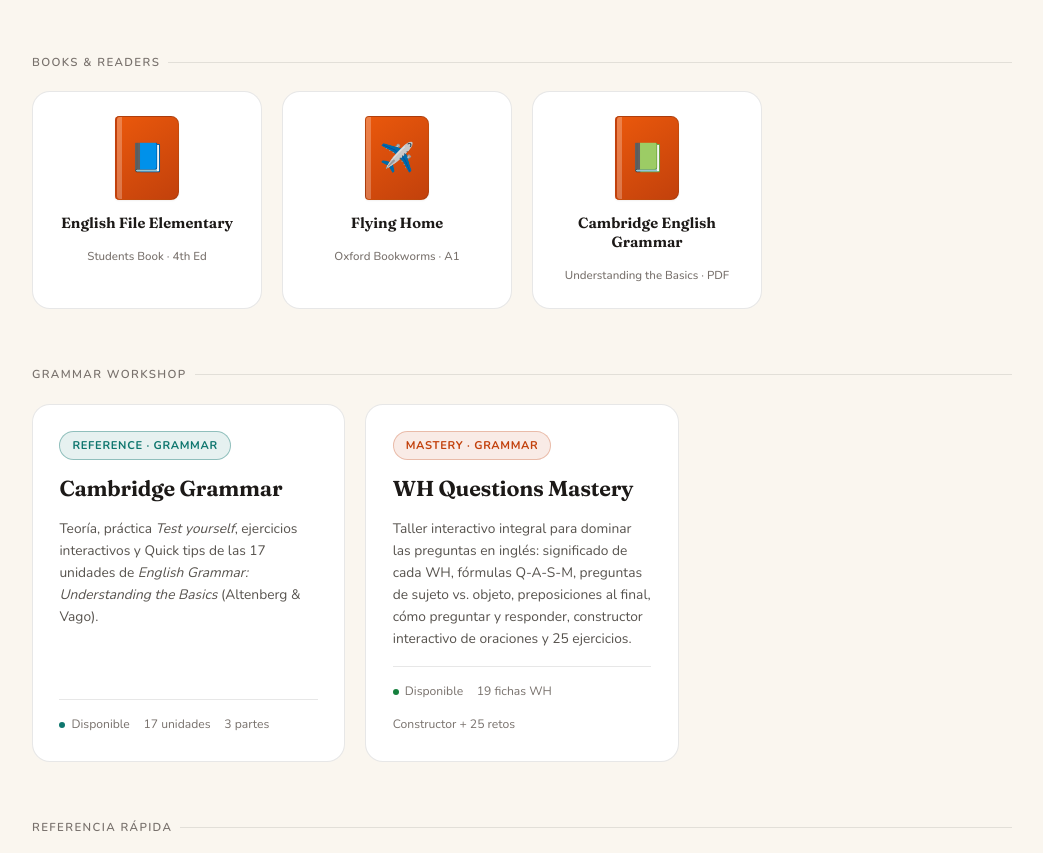
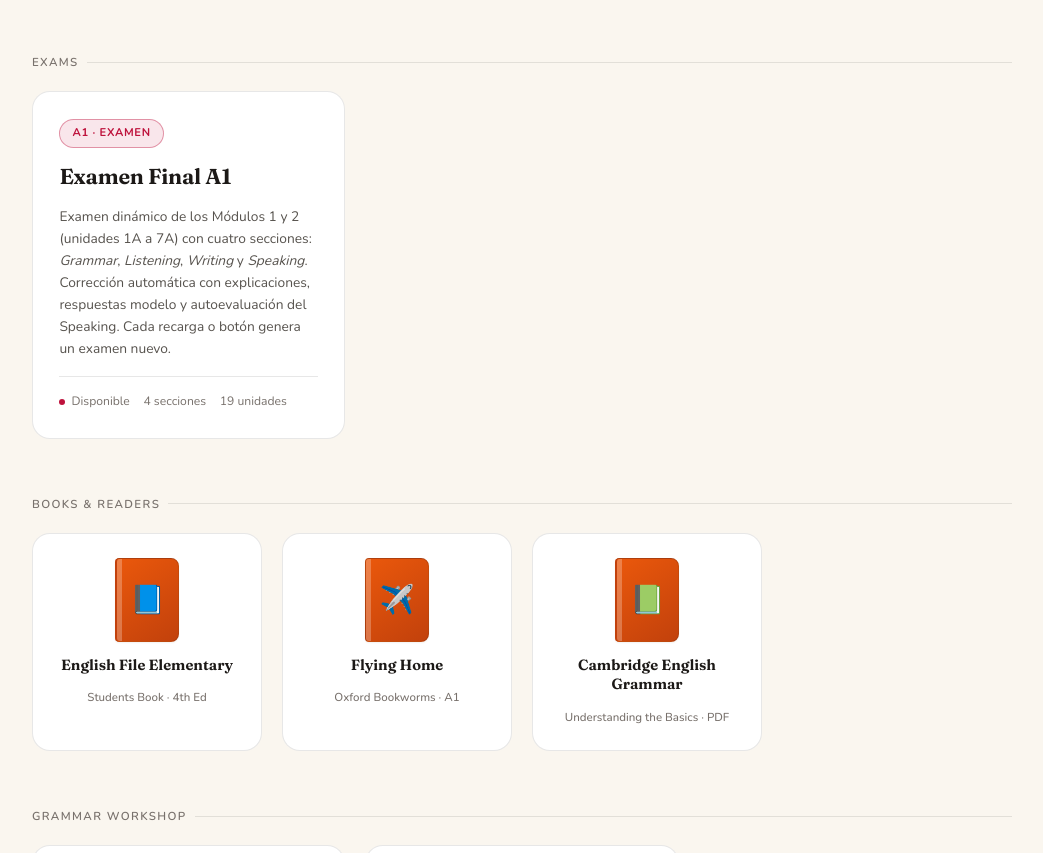
Before and after one commit to Axellesca/english-study, a plain HTML site: page index.html in a window 1280 px wide. Shown: the part 998-1851 px from the top of the page, without its empty margins (118-1161 px from the left). Drawn offline with nearby package versions, Linux system fonts and the light colour scheme.

Commit message:
feat(portal): add Exams section with the A1 final exam card
Agrega al portal la seccion 'Exams' con la card 'Examen Final A1' (4 secciones, 19 unidades) y su pill/dot/hover en crimson, el link al examen en el hub de A1 y las variables --accent-rose del tema compartido.

```diff
--- a/css/shared-theme.css
+++ b/css/shared-theme.css
@@ -35,6 +35,8 @@
   --accent-teal-subtle: rgba(15, 118, 110, 0.1);
   --accent-violet: #5b21b6;
   --accent-violet-subtle: rgba(91, 33, 182, 0.1);
+  --accent-rose: #be123c;
+  --accent-rose-subtle: rgba(190, 18, 60, 0.1);
 
   --color-success: #15803d;
   --color-success-subtle: rgba(21, 128, 61, 0.1);
--- a/index.html
+++ b/index.html
@@ -170,6 +170,10 @@
       border-color: rgba(91, 33, 182, 0.45);
     }
 
+    .module-card#card-exams:hover {
+      border-color: rgba(190, 18, 60, 0.45);
+    }
+
     .module-card#card-wh-questions:hover {
       border-color: var(--accent-primary-border);
     }
@@ -215,6 +219,12 @@
       background: var(--accent-violet-subtle);
       border-color: rgba(91, 33, 182, 0.4);
       color: var(--accent-violet);
+    }
+
+    .level-pill.rose-pill {
+      background: var(--accent-rose-subtle);
+      border-color: rgba(190, 18, 60, 0.4);
+      color: var(--accent-rose);
     }
 
     .level-pill.locked-pill {
@@ -273,6 +283,10 @@
 
     .meta-dot.violet-dot {
       background: var(--accent-violet);
+    }
+
+    .meta-dot.rose-dot {
+      background: var(--accent-rose);
     }
 
     .meta-dot.inactive {
@@ -573,6 +587,25 @@
 
     </div>
 
+    <!-- ===== EXAMS SECTION ===== -->
+    <div class="section-block">
+      <p class="section-label">Exams</p>
+      <div class="modules-grid">
+        <a href="A1/exams/index.html" class="module-card" id="card-exams">
+          <div class="card-top">
+            <span class="level-pill rose-pill">A1 · Examen</span>
+          </div>
+          <div class="card-title">Examen Final A1</div>
+          <p class="card-desc">Examen dinámico de los Módulos 1 y 2 (unidades 1A a 7A) con cuatro secciones: <em>Grammar</em>, <em>Listening</em>, <em>Writing</em> y <em>Speaking</em>. Corrección automática con explicaciones, respuestas modelo y autoevaluación del Speaking. Cada recarga o botón genera un examen nuevo.</p>
+          <div class="card-meta">
+            <span class="meta-item"><span class="meta-dot rose-dot"></span> Disponible</span>
+            <span class="meta-item">4 secciones</span>
+            <span class="meta-item">19 unidades</span>
+          </div>
+        </a>
+      </div>
+    </div>
+
     <!-- ===== BOOKS SECTION ===== -->
     <div class="section-block">
       <p class="section-label">Books &amp; Readers</p>
```
Also changed, not shown: A1/index.html (+4 -0 lines).
